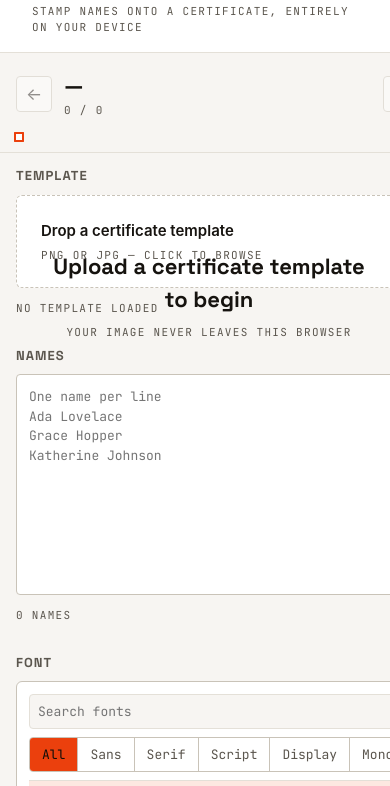
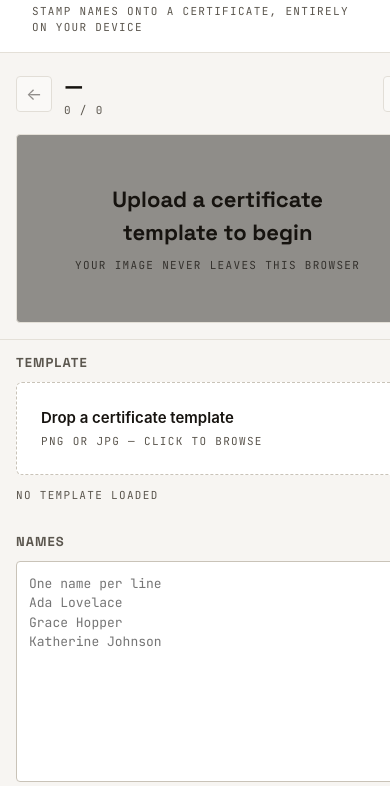
Before and after one commit to arlian/inscribe, a website built with Vite: page index.html in a window 390 px wide. Shown: the part 58-844 px from the top of the page. Built offline with nearby package versions, Linux system fonts and the light colour scheme.

Commit message:
Fit and center the template in the canvas workspace
The stage previously stretched to the panel width and ran off the
bottom of the viewport. It now letterboxes via aspect-ratio inside a
bounded viewport, so the whole certificate is visible and centered on
both axes at any window size.

- #app takes a definite height instead of min-height; without it the
  grid row grew past the viewport and nothing could bound the canvas.
- The viewport declares an explicit single grid cell so the stage's
  max-width/max-height percentages resolve against it rather than
  cyclically against their own content.
- The empty state moves out of the stage and becomes its sibling: with
  the canvas hidden the stage had no content to size from, collapsing
  it and wrapping the message one word per line.
- The workspace gray is now identical in both themes, as intended, so
  ink color reads accurately in dark mode.

```diff
--- a/src/preview/preview.ts
+++ b/src/preview/preview.ts
@@ -20,9 +20,12 @@ export class Preview {
 
   render(): void {
     const { template, names, currentIndex } = store.get();
-    const { canvas, emptyState, overflowBanner, prevBtn, nextBtn, nameIndexLabel, currentNameLabel } = this.els;
+    const { canvas, canvasStage, emptyState, overflowBanner, prevBtn, nextBtn, nameIndexLabel, currentNameLabel } =
+      this.els;
 
     if (!template) {
+      canvasStage.style.removeProperty("--template-aspect");
+      canvasStage.style.display = "none";
       canvas.style.display = "none";
       emptyState.style.display = "flex";
       overflowBanner.hidden = true;
@@ -33,6 +36,9 @@ export class Preview {
       return;
     }
 
+    // Drives the stage's aspect-ratio so it letterboxes to the template's shape.
+    canvasStage.style.setProperty("--template-aspect", `${template.width} / ${template.height}`);
+    canvasStage.style.display = "block";
     canvas.style.display = "block";
     emptyState.style.display = "none";
 
--- a/src/style/canvas.css
+++ b/src/style/canvas.css
@@ -1,8 +1,27 @@
+/* The workspace surface: a neutral mid-gray field the template is centered on,
+   identical in both themes so ink color is judged accurately. */
+.canvas-viewport {
+  flex: 1;
+  min-height: 0;
+  display: grid;
+  /* An explicit single cell, so the stage's max-width/max-height percentages
+     resolve against the viewport rather than against its own content. */
+  grid-template-rows: minmax(0, 1fr);
+  grid-template-columns: minmax(0, 1fr);
+  place-items: center;
+  padding: var(--space-4);
+  background: var(--color-canvas-surface);
+  border: var(--border-width) solid var(--color-border);
+  border-radius: var(--radius-sm);
+}
+
+/* aspect-ratio plus the max-* pair letterboxes the template: it scales down to
+   fit whichever axis binds first, never overflowing the viewport, never distorting. */
 .canvas-stage {
   position: relative;
-  display: inline-block;
   max-width: 100%;
-  background: var(--color-canvas-surface);
+  max-height: 100%;
+  aspect-ratio: var(--template-aspect, 4 / 3);
   background-image: linear-gradient(45deg, var(--color-canvas-checker-a) 25%, transparent 25%),
     linear-gradient(-45deg, var(--color-canvas-checker-a) 25%, transparent 25%),
     linear-gradient(45deg, transparent 75%, var(--color-canvas-checker-a) 75%),
@@ -10,20 +29,16 @@
   background-size: 20px 20px;
   background-position: 0 0, 0 10px, 10px -10px, -10px 0px;
   background-color: var(--color-canvas-checker-b);
-  border: var(--border-width) solid var(--color-border);
-  align-self: flex-start;
   touch-action: none;
 }
 
 .preview-canvas {
   display: block;
-  max-width: 100%;
-  height: auto;
+  width: 100%;
+  height: 100%;
 }
 
 .canvas-empty-state {
-  position: absolute;
-  inset: 0;
   display: flex;
   flex-direction: column;
   align-items: center;
@@ -31,8 +46,14 @@
   gap: var(--space-2);
   text-align: center;
   padding: var(--space-6);
-  min-height: 20rem;
-  min-width: 24rem;
+  max-width: 32rem;
+  color: var(--color-canvas-ink);
+}
+
+/* Stage and empty state share the viewport's single cell and swap via display. */
+.canvas-stage,
+.canvas-empty-state {
+  grid-area: 1 / 1;
 }
 
 .canvas-empty-state p {
@@ -43,6 +64,12 @@
   font-family: var(--font-display);
   font-size: var(--text-lg);
   font-weight: 700;
+}
+
+/* Sits on the fixed mid-gray workspace, so it opts out of the themed muted color. */
+.canvas-empty-state .micro-label {
+  color: var(--color-canvas-ink);
+  opacity: 0.75;
 }
 
 .text-layer {
--- a/src/style/layout.css
+++ b/src/style/layout.css
@@ -4,10 +4,13 @@ body,
   height: 100%;
 }
 
+/* A definite height (not min-height) is what lets the canvas viewport bound
+   itself to the space left over, instead of the grid row growing off-screen. */
 #app {
   display: flex;
   flex-direction: column;
-  min-height: 100vh;
+  height: 100vh;
+  height: 100dvh;
 }
 
 .app-header {
@@ -103,6 +106,8 @@ body,
   padding: var(--space-5);
   gap: var(--space-4);
   background: var(--color-bg);
+  /* The canvas viewport fits itself to the space, so this panel never scrolls. */
+  overflow: hidden;
 }
 
 .panel-section {
@@ -280,6 +285,12 @@ body,
   display: none;
 }
 
+.export-mount {
+  display: flex;
+  flex-direction: column;
+  gap: var(--space-3);
+}
+
 .progress-bar {
   flex: 1;
   height: 0.5rem;
--- a/src/style/responsive.css
+++ b/src/style/responsive.css
@@ -1,4 +1,10 @@
 @media (max-width: 900px) {
+  /* Stacked panels scroll as one page, so the height stops being fixed here. */
+  #app {
+    height: auto;
+    min-height: 100vh;
+  }
+
   .app-main {
     grid-template-columns: 1fr;
     grid-template-rows: auto auto;
@@ -15,7 +21,12 @@
 
   .panel,
   .panel-right {
-    overflow-y: visible;
+    overflow: visible;
+  }
+
+  /* Cap the canvas so it can't push the controls entirely below the fold. */
+  .canvas-viewport {
+    max-height: 60vh;
   }
 }
 
--- a/src/style/tokens.css
+++ b/src/style/tokens.css
@@ -14,9 +14,13 @@
   --color-warning: #8a5b09;
   --color-warning-bg: #f6e8cc;
   --color-focus-ring: #eb400d;
+
+  /* The canvas workspace stays this exact neutral mid-gray in BOTH themes so the
+     user judges the template's ink color accurately. Do not theme these. */
   --color-canvas-surface: #8f8d89;
   --color-canvas-checker-a: #9c9a96;
   --color-canvas-checker-b: #83817d;
+  --color-canvas-ink: #16130f;
 
   --shadow-sm: 0 1px 2px rgba(22, 19, 15, 0.08), 0 4px 12px rgba(22, 19, 15, 0.08);
 
@@ -84,9 +88,6 @@
   --color-warning: #e8bd6a;
   --color-warning-bg: #3a2f16;
   --color-focus-ring: #e2643a;
-  --color-canvas-surface: #57564f;
-  --color-canvas-checker-a: #605f58;
-  --color-canvas-checker-b: #4c4b45;
 
   --shadow-sm: 0 1px 2px rgba(0, 0, 0, 0.3), 0 4px 16px rgba(0, 0, 0, 0.35);
 }
--- a/src/ui/layout.ts
+++ b/src/ui/layout.ts
@@ -116,7 +116,10 @@ export function buildLayout(root: HTMLElement): AppElements {
     el("p", { className: "micro-label" }, ["Your image never leaves this browser"]),
   ]);
 
-  const canvasStage = el("div", { className: "canvas-stage" }, [canvas, textLayerEl, guideV, guideH, emptyState]);
+  const canvasStage = el("div", { className: "canvas-stage" }, [canvas, textLayerEl, guideV, guideH]);
+  // The empty state is a sibling of the stage, not a child: with no template the
+  // stage has no content to size from and would collapse around it.
+  const canvasViewport = el("div", { className: "canvas-viewport" }, [canvasStage, emptyState]);
 
   const overflowBanner = el("div", { className: "overflow-banner", attrs: { role: "status" } });
 
@@ -131,7 +134,7 @@ export function buildLayout(root: HTMLElement): AppElements {
     nextBtn,
   ]);
 
-  const rightPanel = el("div", { className: "panel panel-right" }, [previewNav, canvasStage, overflowBanner]);
+  const rightPanel = el("div", { className: "panel panel-right" }, [previewNav, canvasViewport, overflowBanner]);
 
   const main = el("main", { className: "app-main" }, [leftPanel, rightPanel]);
 
```
